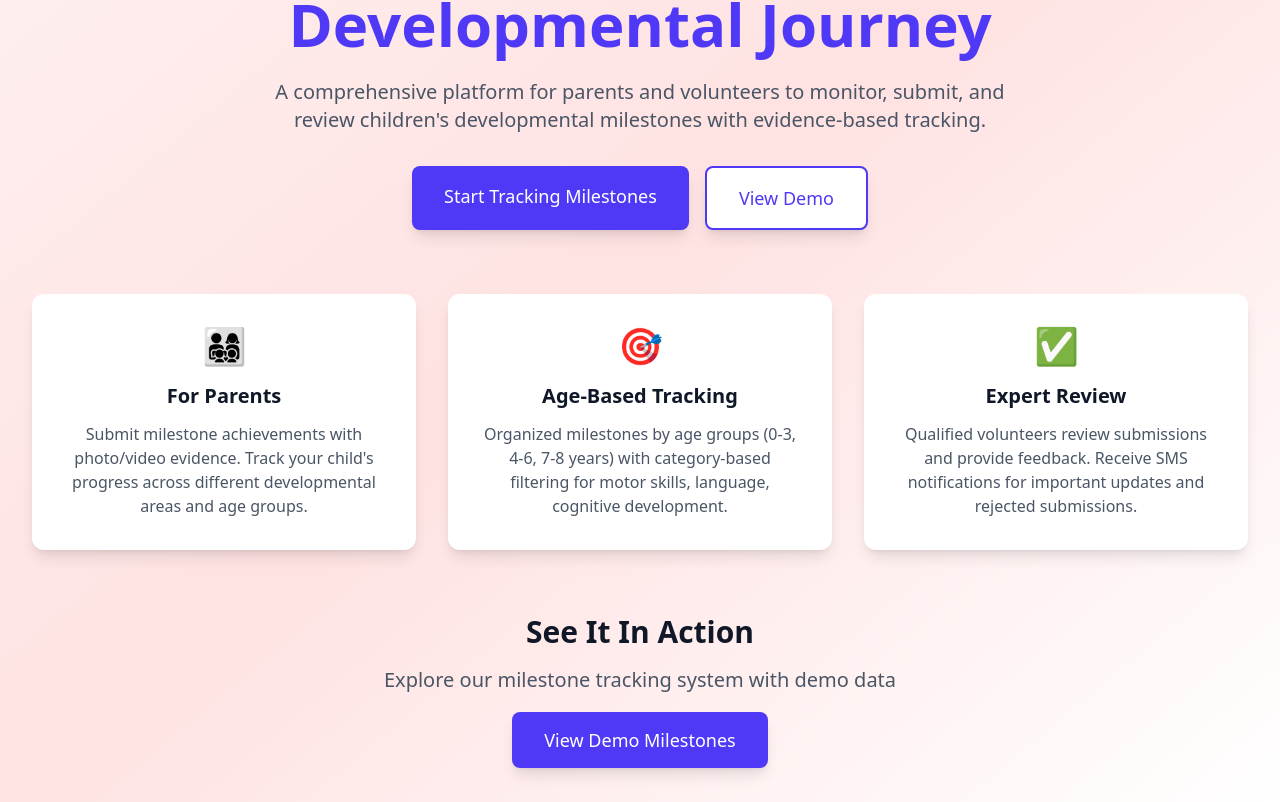
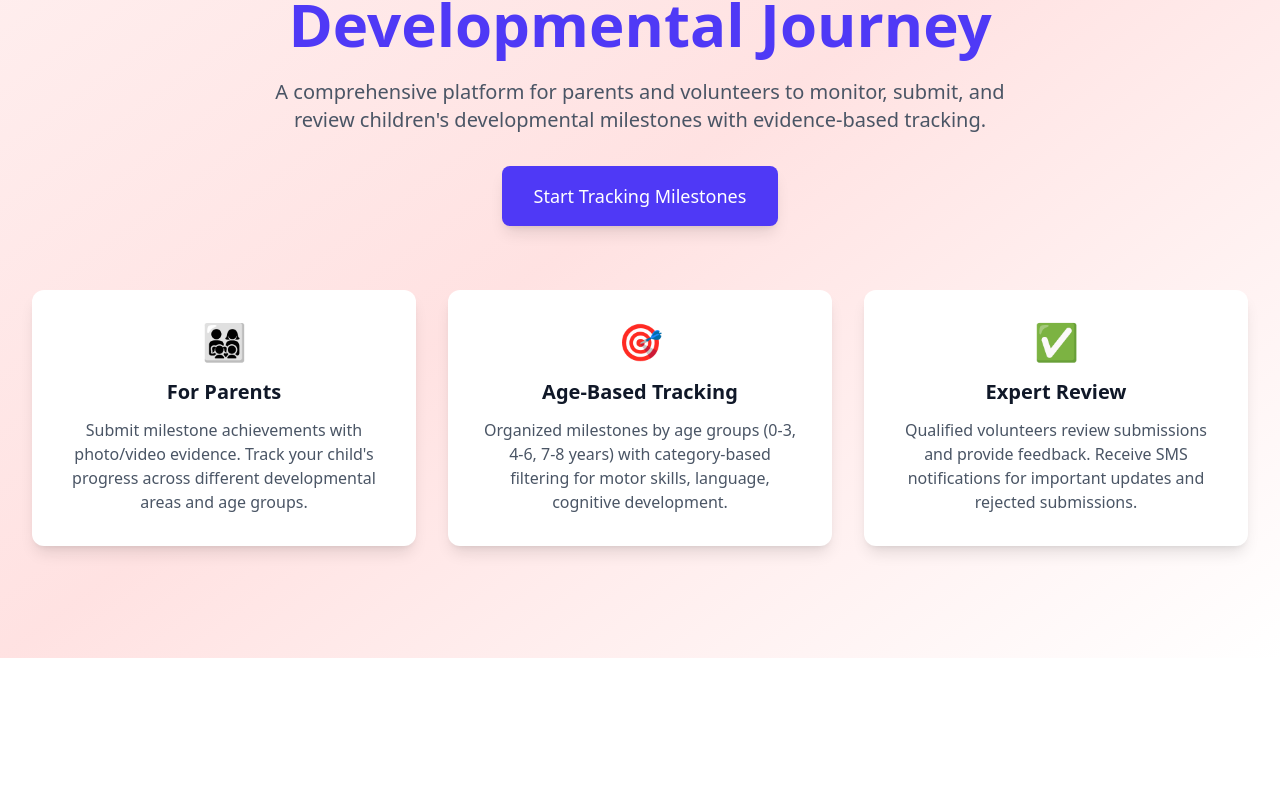
Before and after one commit to Shl0kpatel/spacecemilestonetracker, a React (Vite) app in the folder frontend/: page / in a window 1280 px wide. Shown: the part 266-1068 px from the top of the page. After the commit the page ends 924 px from the top, so only its background shows below. Built offline with nearby package versions, Linux system fonts and the light colour scheme.

Commit message:
frontend fix

```diff
--- a/frontend/src/Home.jsx
+++ b/frontend/src/Home.jsx
@@ -98,12 +98,6 @@ const Home = () => {
               >
                 {t('startTracking')}
               </Link>
-              <Link
-                to="/milestonesstatus"
-                className="bg-white hover:bg-gray-50 text-indigo-600 px-8 py-4 rounded-lg text-lg font-medium border-2 border-indigo-600 shadow-lg hover:shadow-xl transition-all"
-              >
-                {t('viewDemo')}
-              </Link>
             </div>
           )}
         </div>
@@ -134,20 +128,6 @@ const Home = () => {
             </p>
           </div>
         </div>
-
-        {/* Demo Section */}
-        <div className="mt-16 text-center">
-          <h2 className="text-3xl font-bold text-gray-900 mb-4">See It In Action</h2>
-          <p className="text-xl text-gray-600 mb-8">
-            Explore our milestone tracking system with demo data
-          </p>
-          <Link
-            to="/milestonesstatus"
-            className="bg-indigo-600 hover:bg-indigo-700 text-white px-8 py-4 rounded-lg text-lg font-medium shadow-lg hover:shadow-xl transition-all"
-          >
-            View Demo Milestones
-          </Link>
-        </div>
       </main>
     </div>
   );
```
